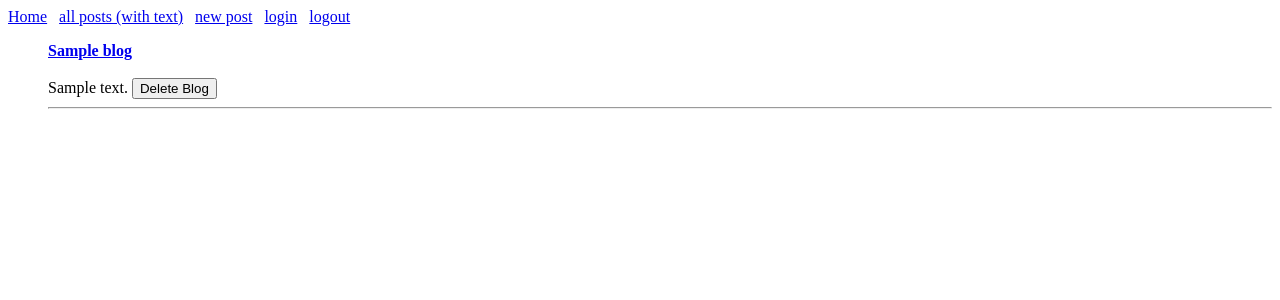
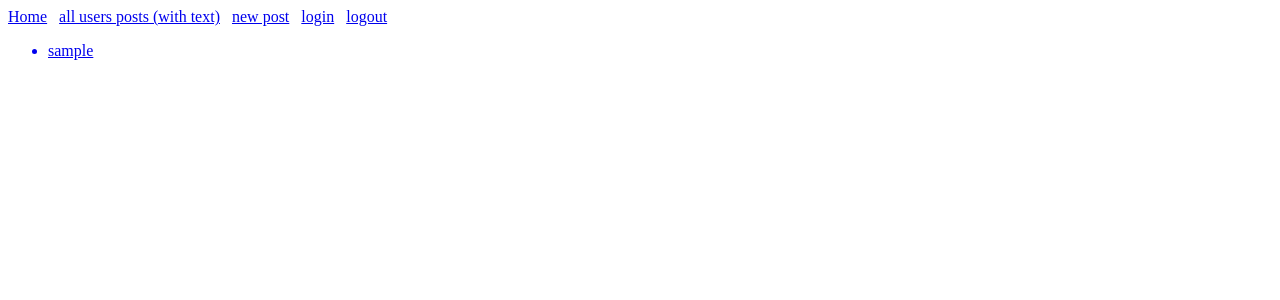
Before and after one commit to xcharita/blogz, a Flask app: template templates/index.html in a window 1280 px wide. Shown: the top 300 px of the page. Run offline with Flask 2, Linux system fonts and the light colour scheme; the visitor is signed in with stand-in values (Sample User, id 1); tables that the repository leaves empty hold one stand-in row (values such as "Sample post"); the template is opened without the code that fills it: values that come from a table or form of the project are taken from there, most other values are stand-ins (such as "Sample title", 1, 10 or a date in 2020); data that the repository does not hold is empty.

Commit message:
final no queries

```diff
--- a/main.py
+++ b/main.py
@@ -1,23 +1,15 @@
 
-from flask import Flask, request, redirect, render_template, url_for, session
+from flask import Flask, request, redirect, render_template, url_for, session, flash
 from flask_sqlalchemy import SQLAlchemy
+
 
 app = Flask(__name__)
 app.config['DEBUG'] = True
 app.config['SQLALCHEMY_DATABASE_URI'] = 'mysql+pymysql://blogz:beproductive@localhost:8889/blogz'
 app.config['SQLALCHEMY_ECHO'] = True
 db = SQLAlchemy(app)
-app.secret_key = 'y337kGcys&zP3B'
+app.secret_key = '#someSecretString'
 
-class User(db.Model):
-    id = db.Column(db.Integer, primary_key=True)
-    username = db.Column(db.String(15), unique=True)
-    password = db.Column(db.String(15))
-#    blogs = db.relationship('Blog', backref='user')
-
-    def __init__(self, username, password):
-        self.username = username
-        self.password = password
 
 class Blog(db.Model):
     id = db.Column(db.Integer, primary_key=True)
@@ -30,96 +22,122 @@ class Blog(db.Model):
         self.text_blog = text_blog
         self.username = username
 
+
+class User(db.Model):
+    id = db.Column(db.Integer, primary_key=True)
+    username = db.Column(db.String(15), unique=True)
+    password = db.Column(db.String(15))
+    blogs = db.relationship('Blog', backref='username')
+
+    def __init__(self, username, password):
+        self.username = username
+        self.password = password
+
+
 @app.before_request
 def require_login():
-    allowed_routes = ['login', 'register']
+# users dont need to login to see
+    allowed_routes = ['login', 'userspost', 'user_blogs', 'list_blogs','index', 'signup']
+# filter all incoming request
     if request.endpoint not in allowed_routes and 'username' not in session:
         return redirect('/login')
 
-@app.route('/blogs', methods=['POST','GET'])
+
+@app.route('/')
 def index():
-    if request.method == 'POST':
-        blog_name = request.form['blog']
-        new_blog = Blog(blog_name)
-        db.session.add(new_blog)
-        db.session.commit()
+# maak een functie waarbij alle blogs worden geprint
+    users = User.query.all()
+    return render_template('index.html', title='Blogz', users=users)
 
-    blogs = Blog.query.filter_by(new_blog).all()
-    return render_template('index.html', blogs=blogs)
 
+@app.route('/userspost', methods=["POST", "GET"])
+def userspost():
+    blogs = Blog.query.all()
+    users = User.query.all()
+    return render_template('userspost.html', title='Blogz', blogs=blogs, users=users)
 
 @app.route('/login', methods=["POST","GET"])
 def login():
+    error = None
     if request.method == "POST":
         username = request.form['username']
         password = request.form['password']
         user = User.query.filter_by(username=username).first()
+
         if user and user.password == password:
-#            blog_id = user.blogs
-            #session['username'] = username
-            # login
-            return redirect('/')
+            session['username'] = username
+            flash("Logged in")
+            return redirect(url_for('newpost'))
         else:
-            # login failed
-            return '<h1>Error</h1>'
-
-    return render_template('login.html',title="Blogz" )
+            if user and not (user.password == password):
+                error = 'User password incorrect, try again'
+            if not user:
+                error = 'Username incorrect, try again'
+    return render_template('login.html',title="Blogz", error = error )
 
 
 @app.route('/signup', methods=["POST","GET"])
 def signup():
+    error = None
     if request.method == 'POST':
         username = request.form['username']
         password = request.form['password']
         verify = request.form['verify']
-        #validate data
+        existing_user = User.query.filter_by(username=username).first()
 
-        existing_user = User.query.filter_by(username=username).first()
         if not existing_user:
             new_user = User(username, password)
             db.session.add(new_user)
             db.session.commit()
- #           session['username'] = username
-            return redirect('/')
+            session['username'] = username
+            return redirect('/newpost')
         else:
-            #user exist in db
-            return "<h1>Duplicate user</h1>"
-
-    return render_template('signup.html')
+            if (username == '') or (password == ''):
+                error = 'Username AND password must be filled'
+            if existing_user:
+                error = 'Existing user'
+            if not (password == verify):
+                error = 'Please check your password again'
+            if len(password) < 3:
+                error = 'Your password should be longer than 3 characters'
+            if len(username) < 3:
+                error = 'Your username should be longer than 3 characters'
+    return render_template('signup.html', title="Blogz", error=error)
 
 
+@app.route('/newpost', methods=['POST','GET'])
+def newpost():
+    owner = User.query.filter_by(username=session['username']).first()
+    owner_id = owner.id
+    if request.method=="POST":
+        blog_name = request.form['blogtitle']
+        text_blog = request.form['blogtext']
+        new_blog = Blog(blog_name, text_blog, owner )
+        db.session.add(new_blog)
+        db.session.commit()
+        return redirect(url_for('user_blogs', user_id=owner_id))
+    else:
+        blogs = Blog.query.filter_by(owner_id= owner_id)
+        return render_template('entry.html', title="Blogz", blogs=blogs)
 
+@app.route('/blog/<int:blog_id>', methods=['POST', 'GET'])
+def list_blogs(blog_id):
+#printout all the blogs with the usernames clickable
+    blog = Blog.query.get(blog_id)
+    return render_template('blog.html', title="Blogz", blog=blog)
+
+@app.route('/blog/user/<int:user_id>', methods=['POST', 'GET'])
+def user_blogs(user_id):
+#blogs from specific user
+    blogs = Blog.query.filter_by(owner_id=user_id).all()
+    return render_template('singleUser.html', title="Blogz", blogs=blogs)
+
+# go to userspost for displaying all the posts including authors
 @app.route('/logout')
 def logout():
-    del session['username']
-    return "<h1>Thank you for blogging with us!</h1>"
+    session.pop('username', None)
+    return redirect('/userspost')
 
-'''
-@app.route('/allpost')
-def blog():
 
-@app.route('/newpost', methods=["POST","GET"])
-def newpost():
-    if request.method=="POST":
-        blog.name = request.form['blogtitle']
-        text_blog = request.form['blogtext']
-        new_blog = Blog(blog_name, text_blog)
-        db.session.add(new_blog)
-        db.session.commit()
-        blogid = Blog.query.filter_by(title=blog_name).first()
-        newblogid = blogid.id
-        return redirect(url_for('blog', blog_id = newblogid))
-    else:
-        blogs = Blog.query.all()
-        return render_template('entry.html', title=Blogz", blogs=blogs)
-
-@app.route('/blog/<int:blog_id>')
-def blog(blog_id)
-if blog_id == None:
-    return render_template('index.html', title="Blogz", blog=blog)
-else:
-    blog = Blog.query.get(blog_id)
-    return render_template('blog.html', title="Blogb", blog=blog)
-'''
 if __name__ == '__main__':
     app.run()
--- a/templates/base.html
+++ b/templates/base.html
@@ -3,16 +3,20 @@
     <head>
         <title>{{title}}</title>
     </head>
+    <style type="text/css">
+        .error {color:red;}
+    </style>
 <body>
 
     <div><a href='/' >Home</a>&emsp14;&emsp14;
-        <a href='/allpost'>all posts (with text)</a>&emsp14;&emsp14;
+        <a href='/userspost'>all users posts (with text)</a>&emsp14;&emsp14;
         <a href='/newpost'>new post</a>&emsp14;&emsp14;
         <a href='/login'>login</a>&emsp14;&emsp14;
         <a href='/logout'>logout</a>&emsp14;&emsp14;
     </div>
 
     {% block content %}
+
     {% endblock %}
 
 </body>
--- a/templates/index.html
+++ b/templates/index.html
@@ -2,29 +2,17 @@
 
 {% block content %}
 
-
-    {% if blogs|length == 0 %}
-    <p>No blogs yet</p>
+    {% if users|length == 0 %}
+    <p>No bloggers yet</p>
     {% else %}
-
-        <ul>
-            {% for blog in blogs %}
-
-            <form action ="/blog/<int:blog-id>"style="display:inline-block;">
-                <strong><a name="blog-id" href=/blog/{{blog.id}}> {{blog.title}} </a></strong>
-
-            </form>
-
-            <br>
-            <br>
-            {{blog.text_blog}}
-
-                <form method='POST' action ="/delete-blog" style="display:inline-block;">
-                    <input type="hidden" name="blog-id" value={{blog.id}}/>
-                    <input type="submit" value="Delete Blog"/>
-                </form>
-            <br>
-            <hr>
+            {% for user in users %}
+            <ul>
+                  <a name=user-id href="{{ url_for('user_blogs', user_id=user.id)}}" id={{user.id}}>
+                        <li>
+                            {{user.username}}
+                        </li>
+                    </a>
+            </ul>
             {% endfor %}
         </ul>
 
--- a/templates/login.html
+++ b/templates/login.html
@@ -3,6 +3,10 @@
 {% block content %}
 <h1>Log in to Blogz...</h1>
 <p>You may also <a href='/signup'>signup</a> for an account! </p>
+
+{% if error %}
+<p><strong>Error:</strong> {{ error }}</p>
+{% endif %}
 
 <form action='/login' method='POST'>
     <table>
@@ -23,6 +27,4 @@
     </table>
     <input type="submit" value="Login">
 </form>
-
-
 {% endblock %}
--- a/templates/signup.html
+++ b/templates/signup.html
@@ -7,19 +7,19 @@
         <tr>
             <td> <label for="username">Username</label></td>
             <td>
-                <input id="username" type="text" name="username" value="{{ username }}">
+                <input type="text" name="username" value="{{ username }}">
             </td>
         </tr>
         <tr>
             <td><label for="password">Password</label></td>
             <td>
-                <input id="password" type="password" name="password" value="{{ password }}">
+                <input type="password" name="password">
             </td>
         </tr>
         <tr>
             <td><label for="verify">Verify Password</label></td>
             <td>
-                <input id="verify" name="verify" type="password" >
+                <input name="verify" type="password" >
             </td>
         </tr>
     </table>
```
Also changed, not shown: templates/blogs.html (+22 -15 lines), templates/singleUser.html (+22 -14 lines).
